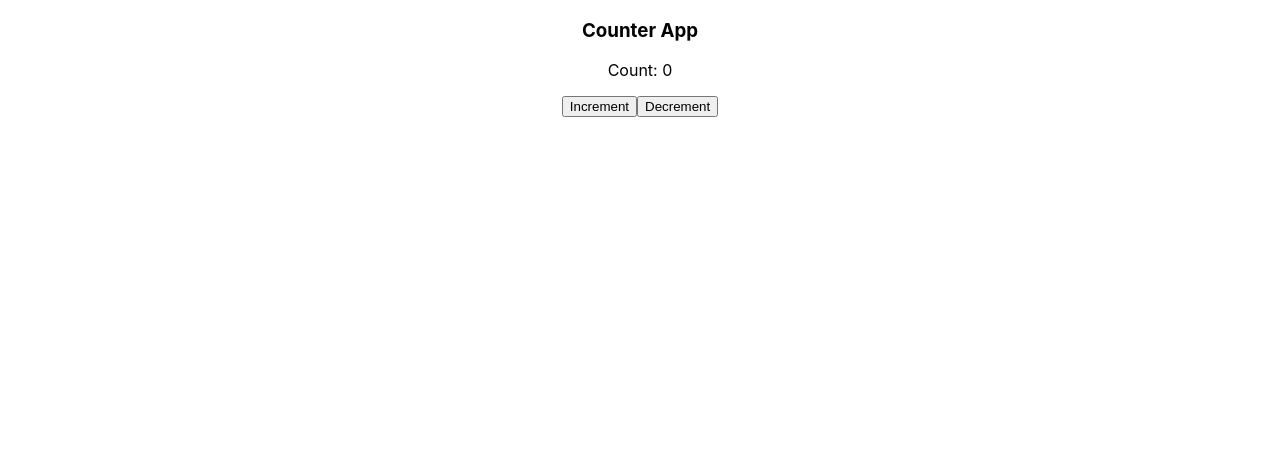
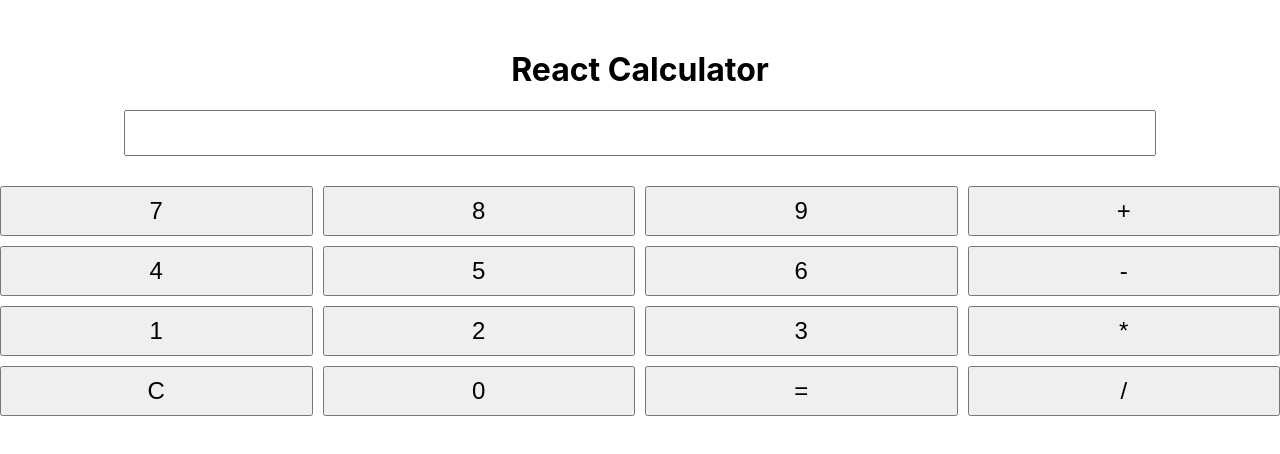
Before and after one commit to Debnath-Sinhababu/countryflagapp, a React (Create React App) app: page / in a window 1280 px wide. Shown: the top 454 px of the page. Built offline with nearby package versions, Linux system fonts and the light colour scheme.

Commit message:
calculator app

```diff
--- a/src/App.css
+++ b/src/App.css
@@ -36,3 +36,37 @@
     transform: rotate(360deg);
   }
 }
+
+.calculator {
+  text-align: center;
+  margin-top: 50px;
+}
+
+.calculator h1 {
+  font-size: 2em;
+}
+
+.calculator input {
+  width: 80%;
+  height: 40px;
+  font-size: 1.5em;
+  margin-bottom: 10px;
+  text-align: center;
+}
+
+.buttons {
+  display: grid;
+  grid-template-columns: repeat(4, 1fr);
+  gap: 10px;
+}
+
+.buttons button {
+  width: 100%;
+  height: 50px;
+  font-size: 1.5em;
+  cursor: pointer;
+}
+
+.buttons button:hover {
+  background-color: #f0f0f0;
+}
--- a/src/App.js
+++ b/src/App.js
@@ -5,20 +5,56 @@ import axios from 'axios';
 import './App.css';
 
 function App() {
-  const [count,setcount]=useState(0)
+  const [input, setInput] = useState('');
+  const [result,setresult]=useState(null)
+  const handleClick = (value) => {
+    setInput((prev) => prev + value);
+  };
+
+  const handleClear = () => {
+    setInput('');
+    setresult(null)
+  };
+
+  const handleEvaluate = () => {
+    try {
+      if(input=='0/0'){
+        setresult('NaN');
+        return
+      }
+      if(!input){
+        setresult('Error');
+        return
+      }
+      setresult(eval(input));
+    } catch(e) {
+      setresult('Error');
+    }
+  };
 
   return (
-    <div className="App">
-      <h3>Counter App</h3>
-      <p>Count: {count}</p>
-      <div style={{display:'flex',justifyContent:'center'}}>
-        <button onClick={()=>{
-          setcount((prev)=>prev+1)
-        }}>Increment</button>
-        <button onClick={()=>{
-          setcount((prev)=>prev-1)
-        }}>Decrement</button>
-        </div>
+    <div className="calculator App">
+      <h1>React Calculator</h1>
+      <input type="text" value={input} readOnly />
+      <div style={{margin:20, fontSize: '1.5em'}}>{result && result}</div>
+      <div className="buttons">
+        <button onClick={() => handleClick('7')}>7</button>
+        <button onClick={() => handleClick('8')}>8</button>
+        <button onClick={() => handleClick('9')}>9</button>
+        <button onClick={() => handleClick('+')}>+</button>
+        <button onClick={() => handleClick('4')}>4</button>
+        <button onClick={() => handleClick('5')}>5</button>
+        <button onClick={() => handleClick('6')}>6</button>
+        <button onClick={() => handleClick('-')}>-</button>
+        <button onClick={() => handleClick('1')}>1</button>
+        <button onClick={() => handleClick('2')}>2</button>
+        <button onClick={() => handleClick('3')}>3</button>
+        <button onClick={() => handleClick('*')}>*</button>
+        <button onClick={handleClear}>C</button>
+        <button onClick={() => handleClick('0')}>0</button>
+        <button onClick={handleEvaluate}>=</button>
+        <button onClick={() => handleClick('/')}>/</button>
+      </div>
     </div>
   );
 }
```
